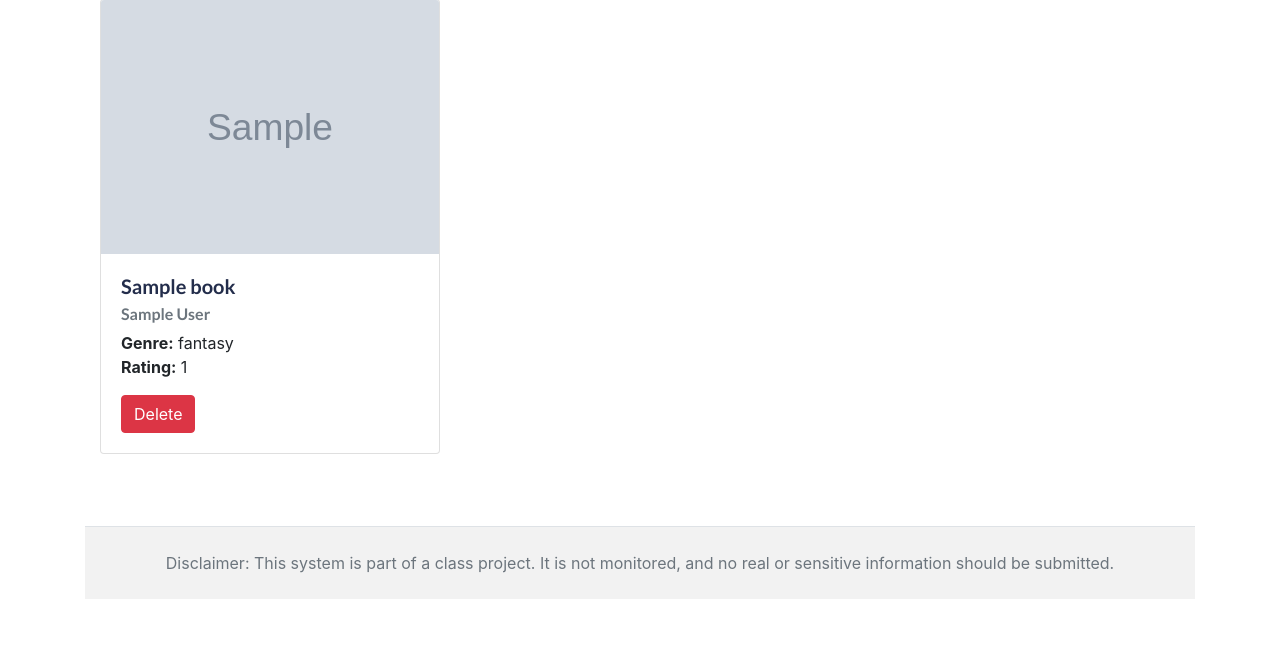
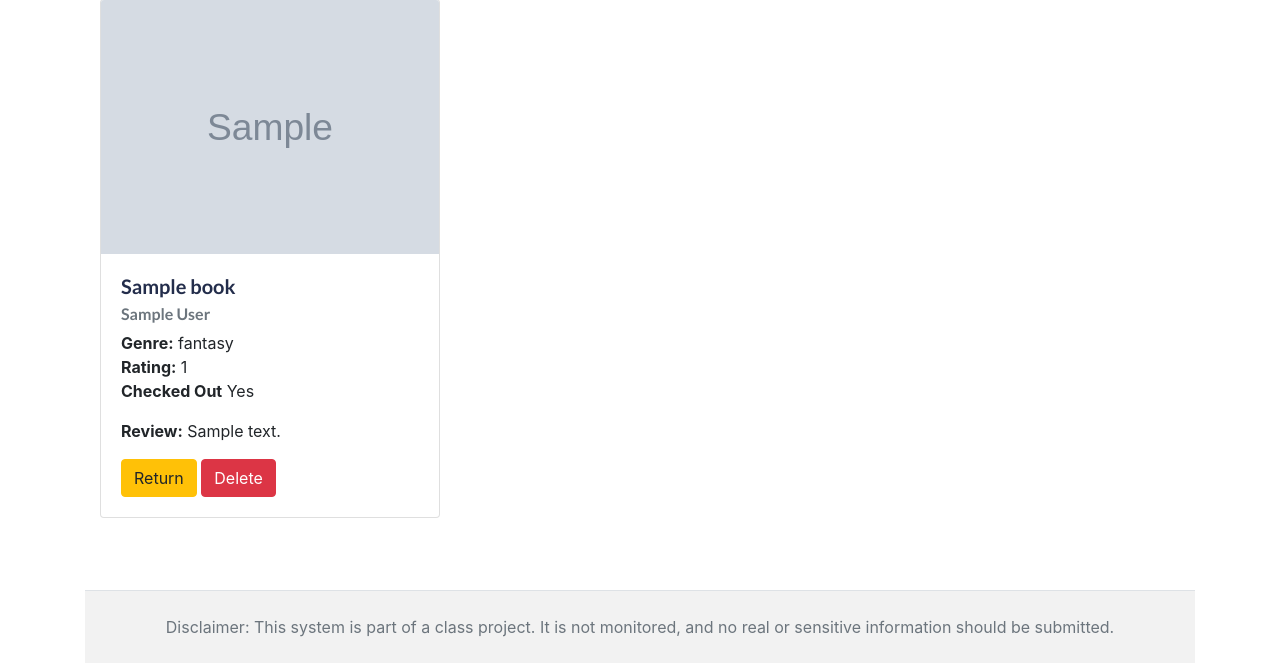
Before and after one commit to rehani1/bookcataloging, a Django app: page /bookcataloging/collections/1/view/ in a window 1280 px wide. Shown: the part 456-1119 px from the top of the page. Before the commit the page ends 1055 px from the top, so only its background shows below. Run offline with Django 4.2, Linux system fonts and the light colour scheme; a user stored in the database is signed in; tables that the repository leaves empty hold one stand-in row (values such as "Sample post"); grey boxes marked "Sample" are stand-in pictures; some libraries are stand-ins or nearby versions.

Commit message:
books cards in collections match with book cards in search

```diff
--- a/bookcataloging/templates/bookcataloging/view_collection.html
+++ b/bookcataloging/templates/bookcataloging/view_collection.html
@@ -102,7 +102,28 @@
                             <p class="card-text">
                                 <strong>Genre:</strong> {{ book.genre }}<br>
                                 <strong>Rating:</strong> {{ book.rating|default:"Not rated" }}<br>
+                                <strong>Checked Out</strong> {{ book.checked_out|yesno:"Yes,No" }}
                             </p>
+                            {% if book.review %}
+                            <p class="card-text">
+                                <strong>Review:</strong> {{ book.review }}
+                            </p>
+                            {% endif %}
+                            {% if book.checked_out %}
+                                {% if book.checked_out_by == user %}
+                                    <form action="{% url 'bookcataloging:return_book' book.id %}" method="post" style="display:inline;">
+                                        {% csrf_token %}
+                                        <button type="submit" class="btn btn-warning">Return</button>
+                                    </form>
+                                {% else %}
+                                    <span class="text-danger">Checked out by another user</span>
+                                {% endif %}
+                            {% else %}
+                                <form action="{% url 'bookcataloging:check_out_book' book.id %}" method="post" style="display:inline;" class="mr-1">
+                                    {% csrf_token %}
+                                    <button type="submit" class="btn btn-success">Check Out</button>
+                                </form>
+                            {% endif %}
                             {% if user == collection.owner or user_role == "Librarian" %}
                             <form method="POST"
                                 action="{% url 'bookcataloging:delete_book_from_collection' collection.id book.id %}"
```
